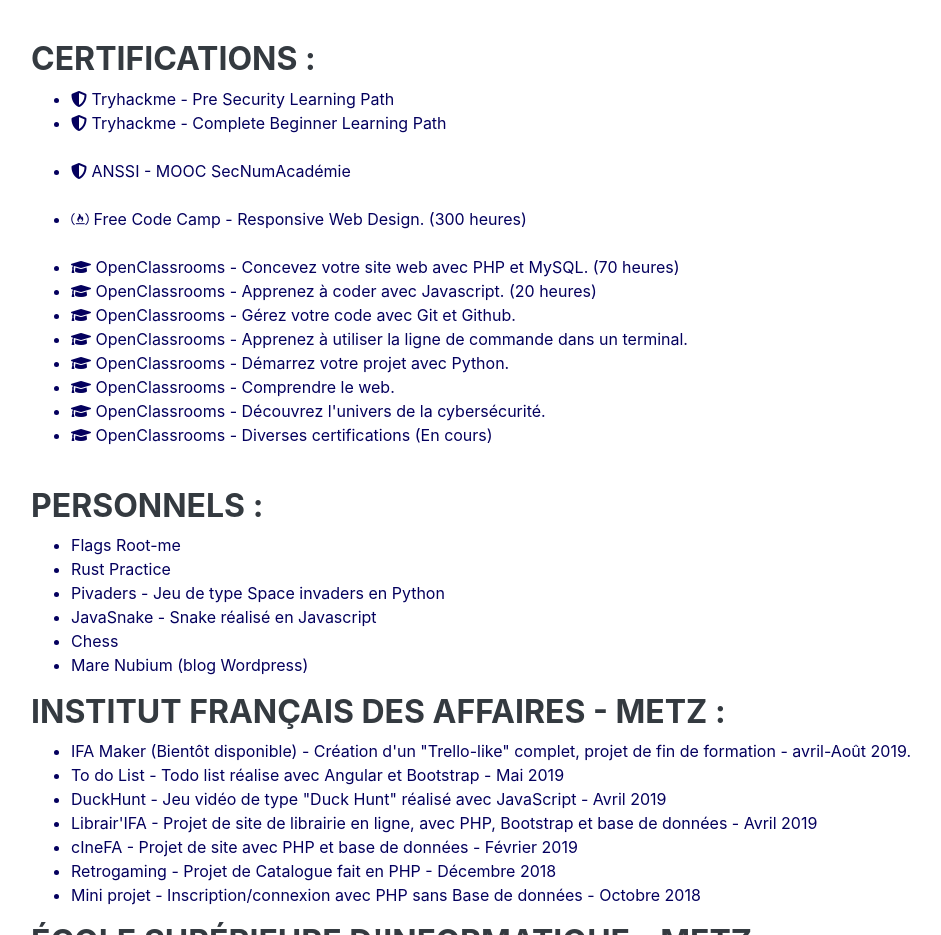
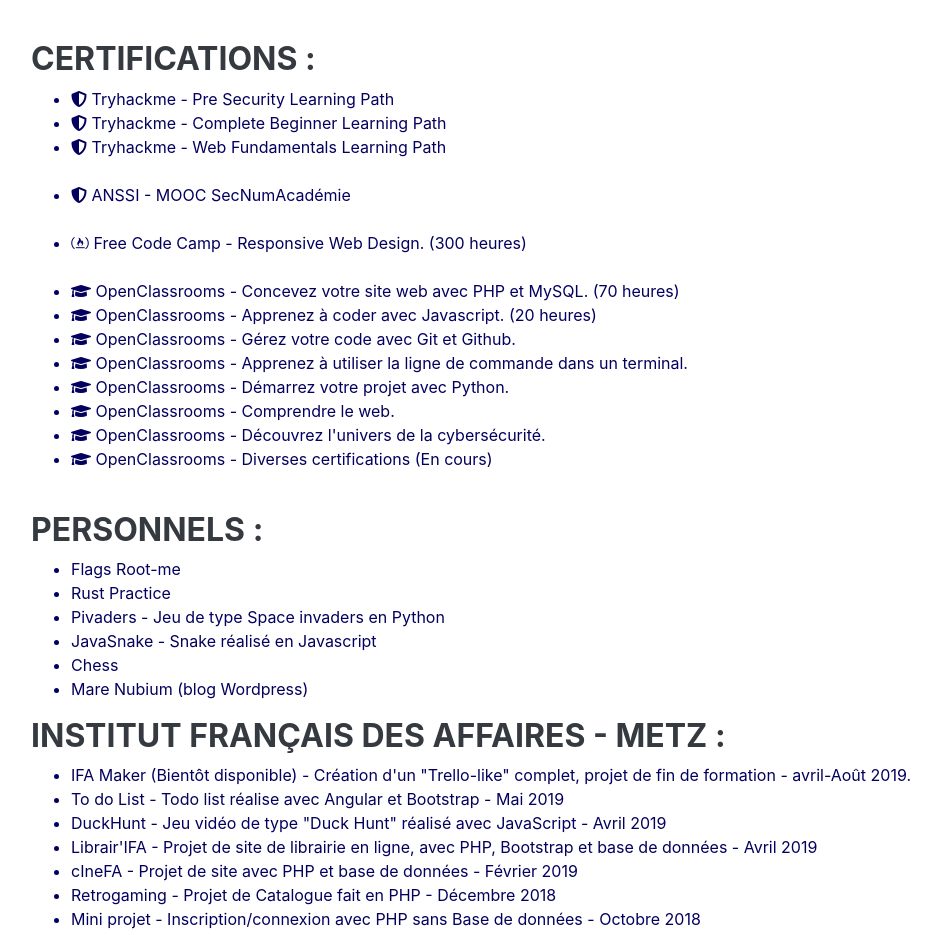
Before and after one commit to g0yard/g0yard.github.io, a plain HTML site: page index.html in a window 1280 px wide. Shown: the part 8160-9095 px from the top of the page, without its empty margins (289-1230 px from the left). Drawn offline with Linux system fonts and the light colour scheme; a web font is replaced by a local one.

Commit message:
Update THM

```diff
--- a/index.html
+++ b/index.html
@@ -541,6 +541,10 @@
 
           <li><i class="fas fa-shield-alt"></i>
             <a href="https://tryhackme-certificates.s3-eu-west-1.amazonaws.com/THM-YU0KXFUCPN.png" target="_blank"> Tryhackme - Complete Beginner Learning Path </a>
+          </li>
+
+          <li><i class="fas fa-shield-alt"></i>
+            <a href="https://tryhackme-certificates.s3-eu-west-1.amazonaws.com/THM-YORNS637TL.png" target="_blank"> Tryhackme - Web Fundamentals Learning Path </a>
           </li><br>
 
           <li><i class="fas fa-shield-alt"></i>
```
